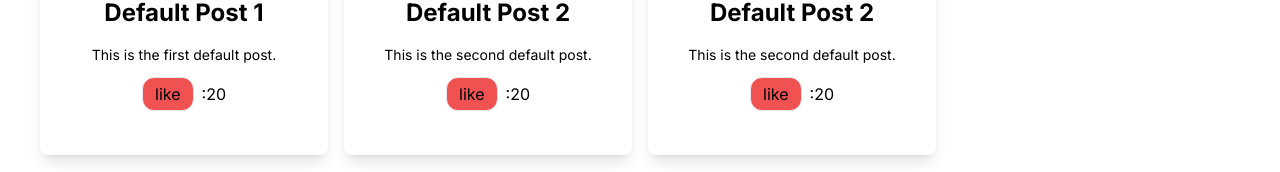
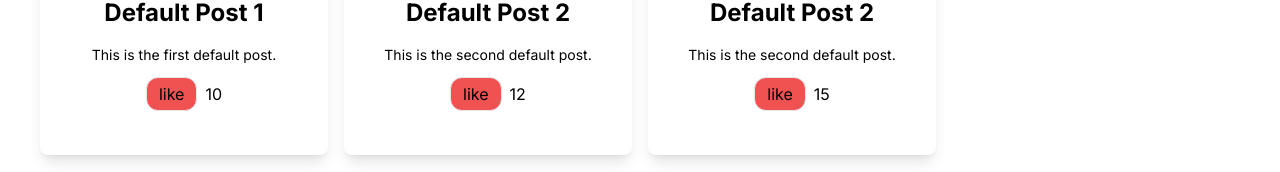
Before and after one commit to Neamul01/MindSpark, a Next.js app: page /media in a window 1280 px wide. Shown: the part 375-547 px from the top of the page. Built offline with nearby package versions, Linux system fonts and the light colour scheme.

Commit message:
like added in post

```diff
--- a/app/media/page.tsx
+++ b/app/media/page.tsx
@@ -54,7 +54,7 @@ export default function Page() {
                   like
                 </p>
               )}
-              <span>:20</span>
+              <span>{post.like}</span>
             </div>
           </div>
         ))}
--- a/components/AddPost/AddPost.tsx
+++ b/components/AddPost/AddPost.tsx
@@ -16,9 +16,10 @@ export default function AddPost() {
     title: "",
     description: "",
     file: null as File | null,
+    like: 0,
   });
   const [selectedImage, setSelectedImage] = useState<string | null>(null);
-  const { addPost } = usePostContext();
+  const { posts, addPost } = usePostContext();
 
   const handleChange = (
     e: ChangeEvent<HTMLInputElement | HTMLTextAreaElement>
```
Also changed, not shown: contexts/UploadPosts.tsx (+4 -0 lines).
